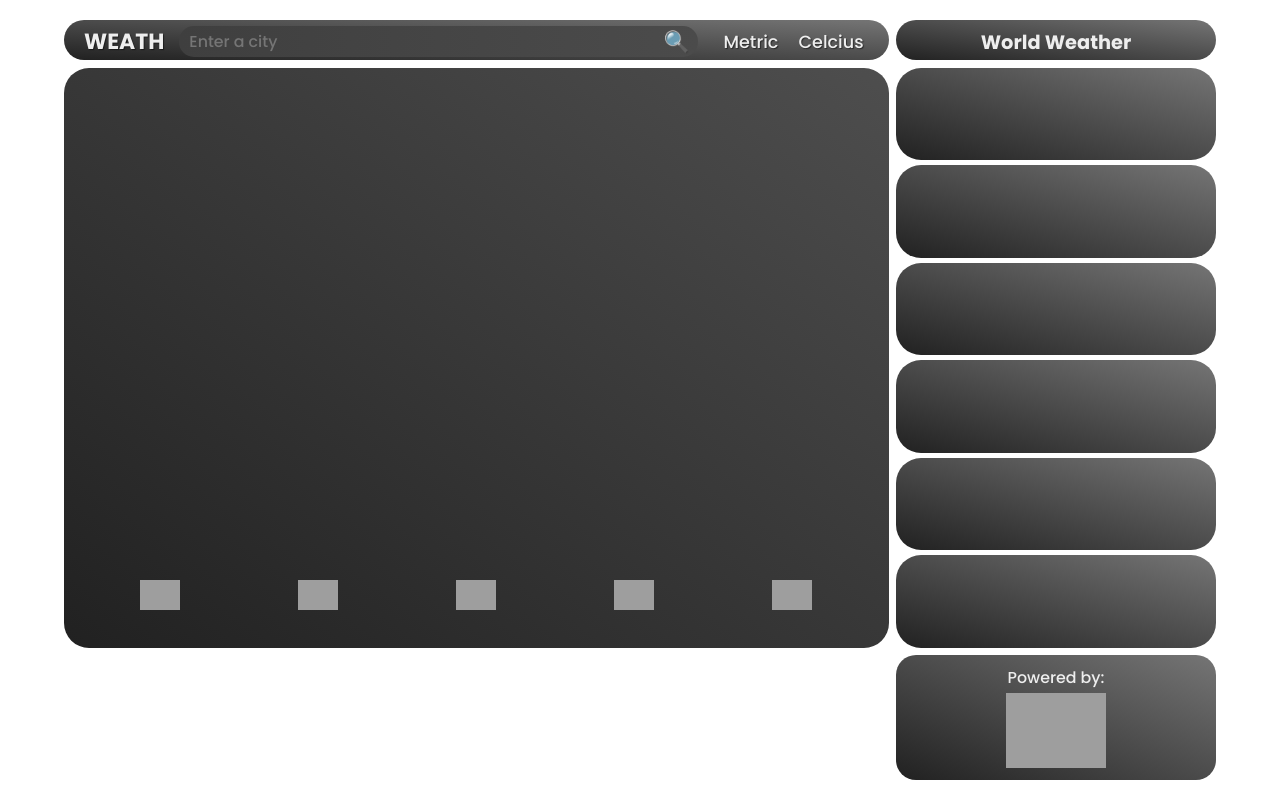
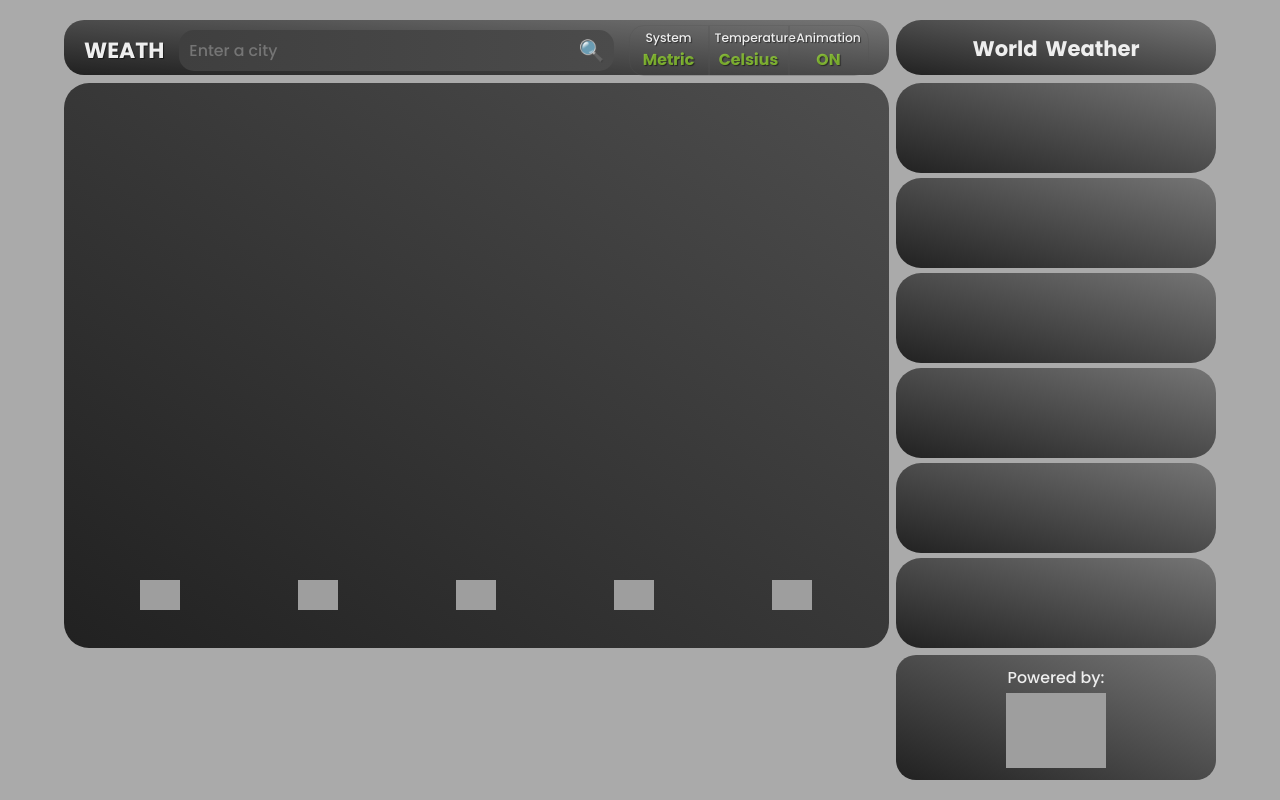
Before and after one commit to nzxf/weath, a plain HTML site: page index.html in a window 1280 px wide. Drawn offline with Linux system fonts and the light colour scheme; no server answers; grey boxes are pictures that could not be loaded.

Commit message:
Add clickable sidebar and animation toggle

```diff
--- a/index.html
+++ b/index.html
@@ -6,6 +6,7 @@
     <meta name="viewport" content="width=device-width, initial-scale=1.0" />
     <title>Weath: A Weather Forecast App</title>
     <link rel="shortcut icon" href="#" type="image/x-icon" />
+    <script src="bundle.js" defer></script>
   </head>
   <body>
     <div id="content">
@@ -15,9 +16,19 @@
           <input id="search" type="search" placeholder="Enter a city" />
           <button class="search-button" type="submit">🔍</button>
         </form>
-        <div class="button-container">
-          <button class="sys-measure-button pref-button">Metric</button>
-          <button class="temperature-button pref-button">Celcius</button>
+        <div class="preference-container">
+          <button class="sys-measure-button pref-button">
+            System
+            <p class="stat-system">Metric</p>
+          </button>
+          <button class="temperature-button pref-button">
+            Temperature
+            <p class="stat-temperature">Celsius</p>
+          </button>
+          <button class="animation-button pref-button">
+            Animation
+            <p class="stat-animation">ON</p>
+          </button>
         </div>
       </div>
       <div class="main-body">
@@ -88,22 +99,25 @@
           <div class="end-date-4 end-date"></div>
           <div class="end-day-4 end-day"></div>
           <div class="end-icon-4 end-icon"></div>
-          <div class="end-weather-4 end-weather"> </div>
+          <div class="end-weather-4 end-weather"></div>
         </div>
         <div id="gone" class="day-container-5 day-container">
           <div class="end-date-5 end-date"></div>
           <div class="end-day-5 end-day"></div>
           <div class="end-icon-5 end-icon"></div>
-          <div class="end-weather-5 end-weather"> </div>
+          <div class="end-weather-5 end-weather"></div>
         </div>
         <div id="gone" class="day-container-6 day-container">
           <div class="end-date-6 end-date"></div>
           <div class="end-day-6 end-day"></div>
           <div class="end-icon-6 end-icon"></div>
-          <div class="end-weather-6 end-weather"> </div>
+          <div class="end-weather-6 end-weather"></div>
         </div>
       </div>
-      <div class="sidebar-top"><p>World Weather</p></div>
+      <div class="sidebar-top">
+        <p>World</p>
+        <p>Weather</p>
+      </div>
       <div class="sidebar">
         <div class="side-container side-container-0">
           <div class="left-side">
@@ -187,7 +201,5 @@
         </div>
       </div>
     </div>
-
-    <script src="bundle.js"></script>
   </body>
 </html>
```
Also changed, not shown: bundle.js (+5 -5 lines).
